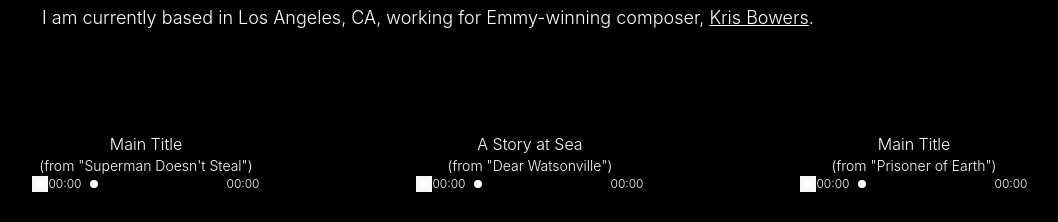
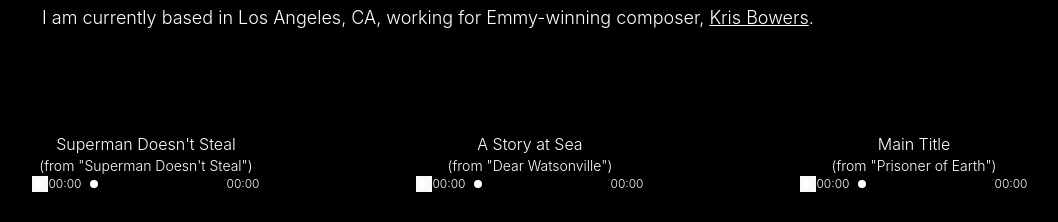
Before and after one commit to actuallyitsnathaniel/sahil-site-fe, a React (Vite) app: page / in a window 1280 px wide. Shown: the part 1100-1322 px from the top of the page, without its empty margins (110-1168 px from the left). Built offline with nearby package versions, Linux system fonts and the light colour scheme; what tailwind-clip-path would draw is missing.

Commit message:
fixed track title

```diff
--- a/src/routes/music.jsx
+++ b/src/routes/music.jsx
@@ -37,7 +37,7 @@ const Music = () => {
       <AudioPlayer>
         <AudioPlayer.Track
           src={supermanDoesntSteal}
-          title="Main Title"
+          title="Superman Doesn't Steal"
           film="Superman Doesn't Steal"
         />
         <AudioPlayer.Track
```
